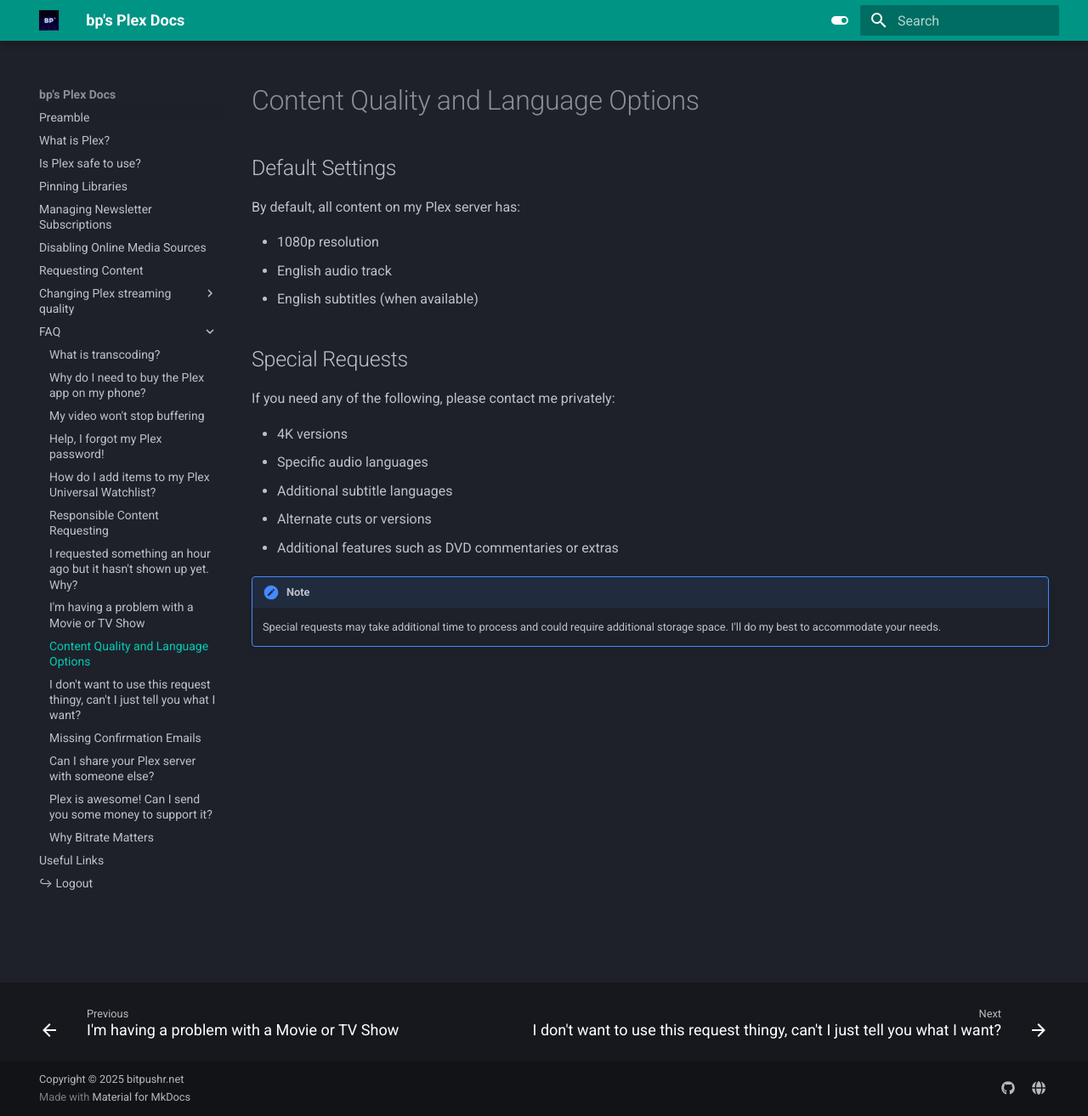
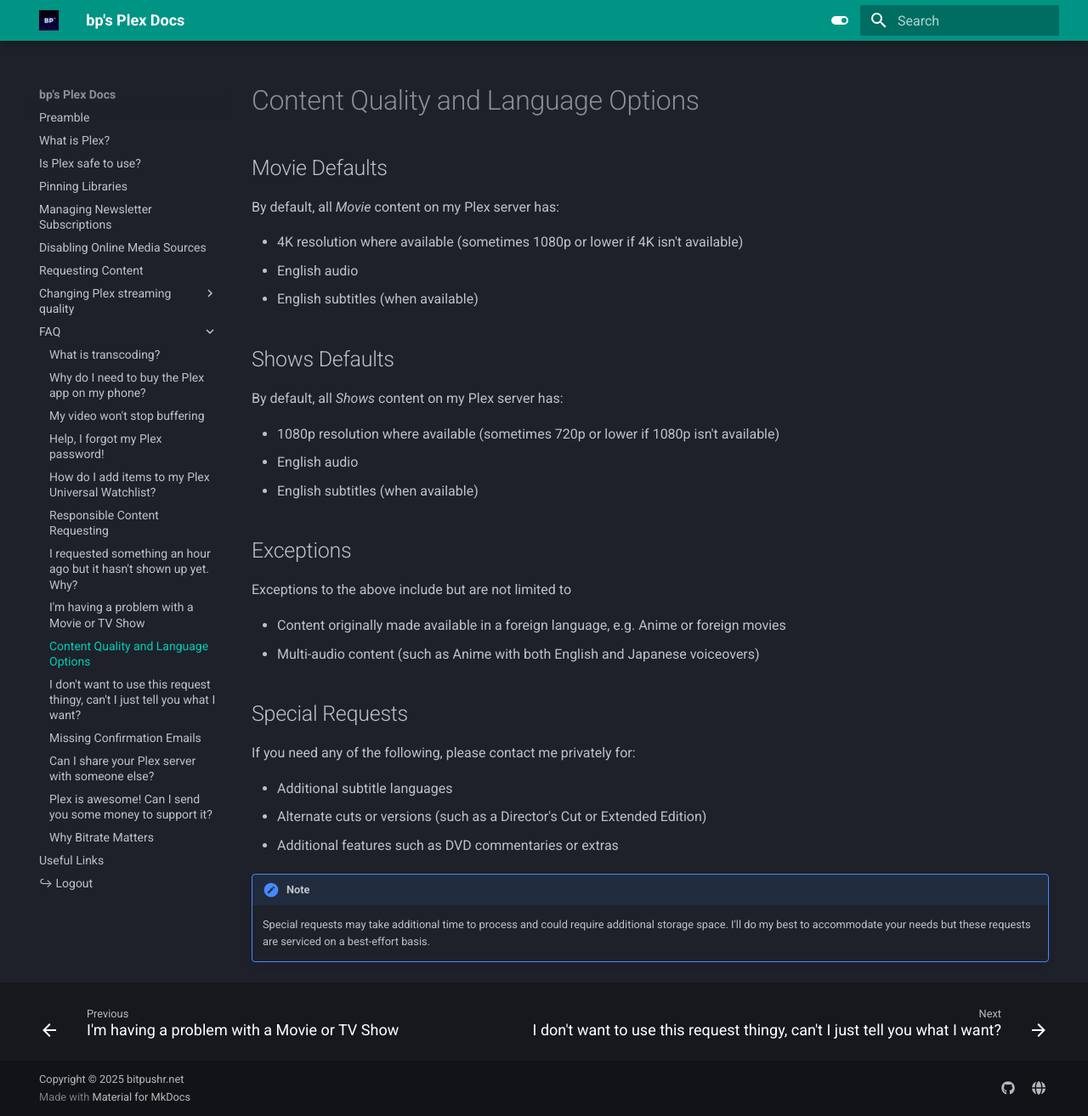
Before and after one commit to bitpushr/plexdocs, an MkDocs documentation site: the page built from docs/faq/special-requests.md, in a window 1280 px wide and 1313 px high. Shown: the whole window at 85% size. Built offline with MkDocs 1.6.1 and Material for MkDocs 9.7.7, drawn with Linux system fonts in a browser that asks for light colours.

Commit message:
Update special requests

```diff
--- a/docs/faq/special-requests.md
+++ b/docs/faq/special-requests.md
@@ -1,20 +1,37 @@
-# Content Quality and Language Options
+---
+title: Content quality and Language Options
+---
 
-## Default Settings
-By default, all content on my Plex server has:
+## Movie Defaults
 
-- 1080p resolution
-- English audio track
+By default, all *Movie* content on my Plex server has:
+
+- 4K resolution where available (sometimes 1080p or lower if 4K isn't available)
+- English audio
 - English subtitles (when available)
 
+## Shows Defaults
+
+By default, all *Shows* content on my Plex server has:
+
+- 1080p resolution where available (sometimes 720p or lower if 1080p isn't available)
+- English audio
+- English subtitles (when available)
+
+## Exceptions
+
+Exceptions to the above include but are not limited to
+
+- Content originally made available in a foreign language, e.g. Anime or foreign movies
+- Multi-audio content (such as Anime with both English and Japanese voiceovers)
+
 ## Special Requests
-If you need any of the following, please contact me privately:
 
-- 4K versions
-- Specific audio languages
+If you need any of the following, please contact me privately for:
+
 - Additional subtitle languages
-- Alternate cuts or versions
+- Alternate cuts or versions (such as a Director's Cut or Extended Edition)
 - Additional features such as DVD commentaries or extras
 
 !!! note
-    Special requests may take additional time to process and could require additional storage space. I'll do my best to accommodate your needs.
+    Special requests may take additional time to process and could require additional storage space. I'll do my best to accommodate your needs but these requests are serviced on a best-effort basis.
```
